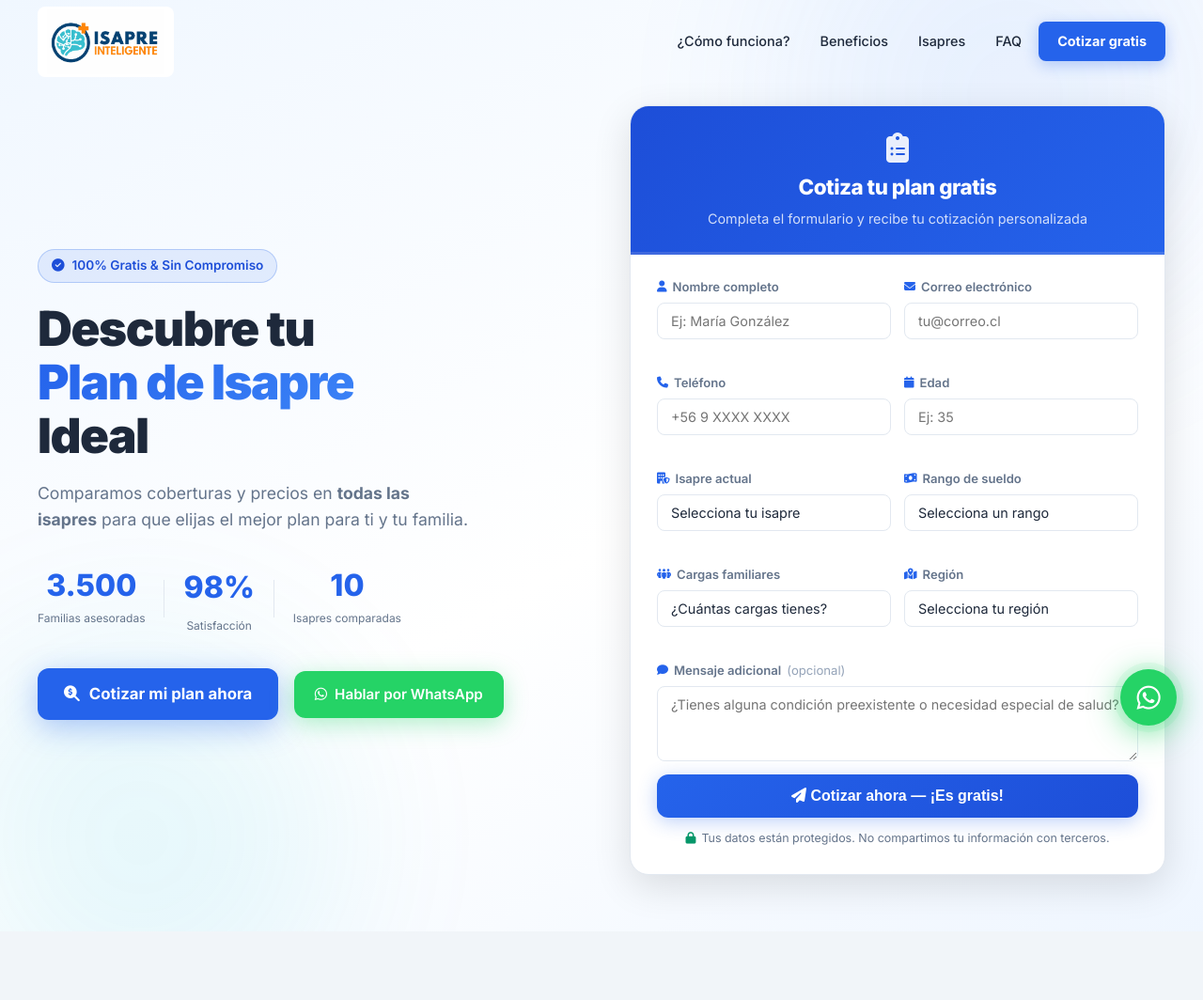
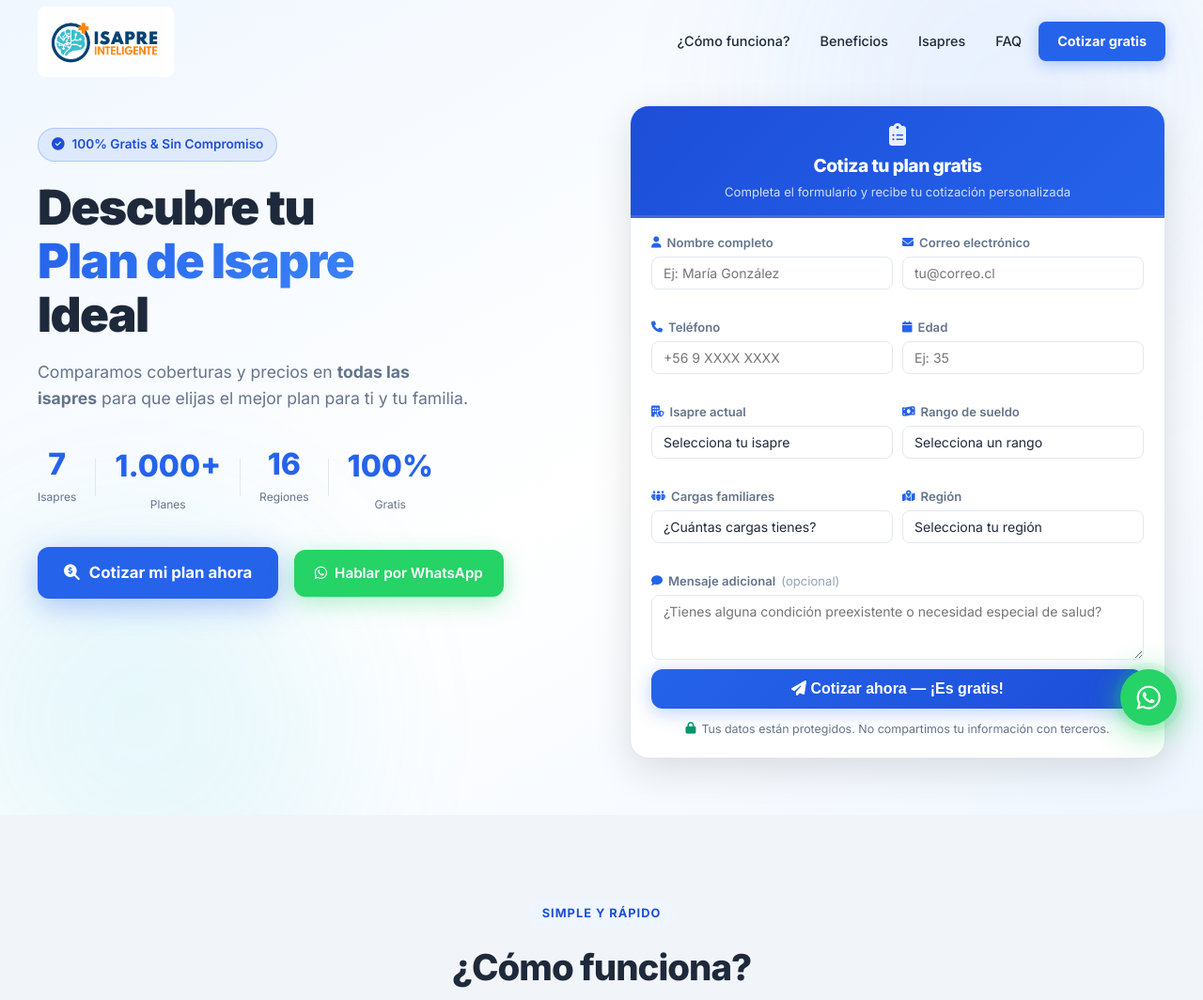
Before and after one commit to claudimo/leadIsapres, a website: page public/index.html in a window 1280 px wide. Shown: the top 1064 px of the page at 94% size. Drawn offline with Linux system fonts and the light colour scheme.

Commit message:
ajuste de cotizador y mejoras en información general de cotización

```diff
--- a/public/css/style.css
+++ b/public/css/style.css
@@ -196,9 +196,13 @@ img { max-width: 100%; display: block; }
   display: grid;
   grid-template-columns: 1fr 1fr;
   gap: 60px;
-  align-items: center;
+  align-items: start;
   position: relative;
   z-index: 1;
+}
+
+.hero-content {
+  padding-top: 24px;
 }
 
 .hero-badge {
@@ -288,19 +292,19 @@ img { max-width: 100%; display: block; }
 }
 .form-card-header {
   background: linear-gradient(135deg, var(--blue-dark), var(--blue));
-  padding: 28px 32px 24px;
+  padding: 18px 28px 14px;
   color: var(--white);
   text-align: center;
   border-bottom: 3px solid rgba(255,255,255,.15);
 }
-.form-card-header i    { font-size: 2rem; color: rgba(255,255,255,.9); margin-bottom: 8px; }
-.form-card-header h2   { font-size: 1.4rem; font-weight: 800; letter-spacing: -.5px; margin-bottom: 4px; }
-.form-card-header p    { color: rgba(255,255,255,.8); font-size: .9rem; }
+.form-card-header i    { font-size: 1.5rem; color: rgba(255,255,255,.9); margin-bottom: 6px; }
+.form-card-header h2   { font-size: 1.2rem; font-weight: 800; letter-spacing: -.5px; margin-bottom: 2px; }
+.form-card-header p    { color: rgba(255,255,255,.8); font-size: .82rem; }
 
-.lead-form { padding: 24px 28px 28px; }
-.form-row  { display: grid; grid-template-columns: 1fr 1fr; gap: 14px; margin-bottom: 14px; }
-.form-group { display: flex; flex-direction: column; gap: 6px; }
-.form-group.full-width { margin-bottom: 14px; }
+.lead-form { padding: 16px 22px 20px; }
+.form-row  { display: grid; grid-template-columns: 1fr 1fr; gap: 10px; margin-bottom: 10px; }
+.form-group { display: flex; flex-direction: column; gap: 4px; }
+.form-group.full-width { margin-bottom: 10px; }
 .form-group label {
   font-size: .82rem;
   font-weight: 600;
@@ -315,10 +319,10 @@ img { max-width: 100%; display: block; }
 .form-group input,
 .form-group select,
 .form-group textarea {
-  padding: 10px 14px;
+  padding: 8px 12px;
   border: 1.5px solid var(--border);
   border-radius: 8px;
-  font-size: .9rem;
+  font-size: .88rem;
   font-family: var(--font);
   color: var(--text);
   background: var(--white);
@@ -335,13 +339,13 @@ img { max-width: 100%; display: block; }
 .form-group input.error,
 .form-group select.error,
 .form-group textarea.error { border-color: var(--red); }
-.form-group textarea { resize: vertical; min-height: 80px; }
+.form-group textarea { resize: vertical; min-height: 60px; }
 
 .error-msg { font-size: .78rem; color: var(--red); min-height: 16px; display: block; }
 
 .btn-submit {
   width: 100%;
-  padding: 14px;
+  padding: 12px;
   background: linear-gradient(135deg, var(--blue), var(--blue-dark));
   color: var(--white);
   font-size: 1rem;
@@ -850,8 +854,8 @@ section { padding: 90px 0; }
   .hero-title { font-size: 2.2rem; }
 
   .form-row          { grid-template-columns: 1fr; }
-  .lead-form         { padding: 20px; }
-  .form-card-header  { padding: 22px 20px 18px; }
+  .lead-form         { padding: 14px 16px; }
+  .form-card-header  { padding: 14px 18px 12px; }
 
   .steps-grid { flex-direction: column; align-items: stretch; }
   .step-card  { max-width: 100%; }
--- a/public/index.html
+++ b/public/index.html
@@ -72,18 +72,23 @@
         </p>
         <div class="hero-stats">
           <div class="stat">
-            <span class="stat-number" data-count="3500">0</span>
-            <span class="stat-label">Familias asesoradas</span>
+            <span class="stat-number" data-count="7">0</span>
+            <span class="stat-label">Isapres</span>
           </div>
           <div class="stat-divider"></div>
           <div class="stat">
-            <span class="stat-number" data-count="98">0</span><span class="stat-suffix">%</span>
-            <span class="stat-label">Satisfacción</span>
+            <span class="stat-number" data-count="1000">0</span><span class="stat-suffix">+</span>
+            <span class="stat-label">Planes</span>
           </div>
           <div class="stat-divider"></div>
           <div class="stat">
-            <span class="stat-number" data-count="10">0</span>
-            <span class="stat-label">Isapres comparadas</span>
+            <span class="stat-number" data-count="16">0</span>
+            <span class="stat-label">Regiones</span>
+          </div>
+          <div class="stat-divider"></div>
+          <div class="stat">
+            <span class="stat-number" data-count="100">0</span><span class="stat-suffix">%</span>
+            <span class="stat-label">Gratis</span>
           </div>
         </div>
         <a href="#cotizar" class="btn-hero">
```
